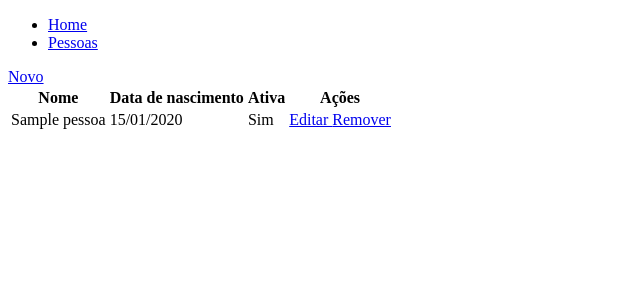
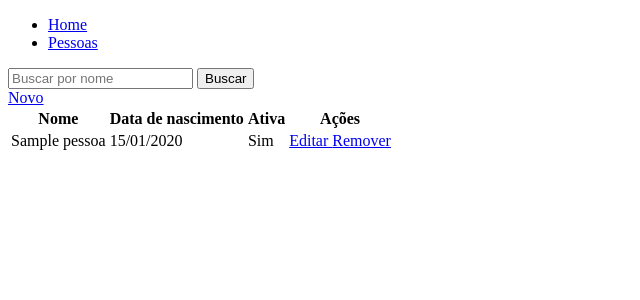
Before and after one commit to renatoDomingues/youtubeDjango, a Django app: page /pessoas/ in a window 1280 px wide. Shown: the top 300 px of the page, without its empty margins (0-640 px from the left). Run offline with Django 4.2, Linux system fonts and the light colour scheme; tables that the repository leaves empty hold one stand-in row (values such as "Sample post").

Commit message:
15_09_22

```diff
--- a/pessoa/forms.py
+++ b/pessoa/forms.py
@@ -5,6 +5,11 @@ from django.forms import fields, models
 from .models import Pessoa
 
 class PessoaForm(forms.ModelForm):
+    data_nascimento = forms.DateField(
+        widget = forms.TextInput(
+            attrs= { "type": "date" }
+        )
+    )
     class Meta:
         model = Pessoa
         fields = ['nome_completo', 'data_nascimento', 'ativa']
--- /dev/null
+++ b/pessoa/templates/pessoa/pessoa_confirm_delete.html
@@ -0,0 +1,6 @@
+
+<form method="post">
+    {% csrf_token %}
+    <p>Are you sure you want to delete "{{ object }}"?</p>
+    <input type="submit" value="Confirm">
+</form>
--- a/pessoa/templates/pessoa/pessoa_list.html
+++ b/pessoa/templates/pessoa/pessoa_list.html
@@ -1,6 +1,10 @@
 
 {% extends 'main/base.html' %}
 {% block content %}
+<form method="GET">
+    <input type="text" name="nome" placeholder="Buscar por nome"/>
+    <input type="submit" value="Buscar"/>
+</form>
 <a href=" {% url 'pessoa.novo' %} "> Novo </a>
     <table>
         <thead>
--- a/pessoa/views.py
+++ b/pessoa/views.py
@@ -10,6 +10,15 @@ class ListaPessoaView(ListView):
     model = Pessoa
     #trago todas dentro da Pessoa
     queryset = Pessoa.objects.all().order_by('nome_completo')
+
+    def get_queryset(self):
+        queryset = super().get_queryset()
+        filtro_nome = self.request.GET.get('nome') or None
+
+        if filtro_nome:
+            queryset = queryset.filter(nome_completo__contains = filtro_nome)
+
+        return queryset
 
 #Depois devemos criar um urls
 
```
Also changed, not shown: main/templates/main/base.html (line endings or trailing spaces). Lines whose indentation alone changed are shown as unchanged.
